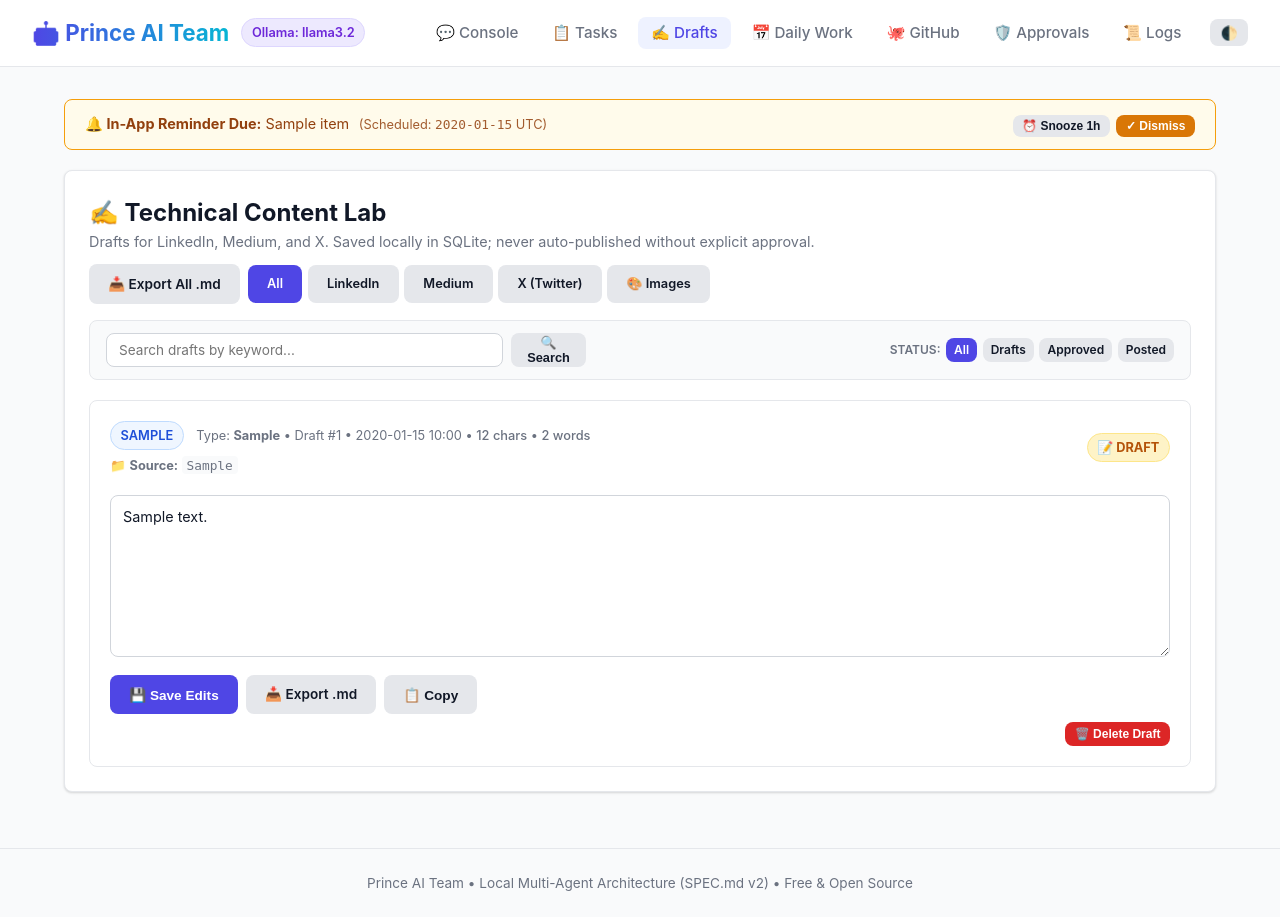
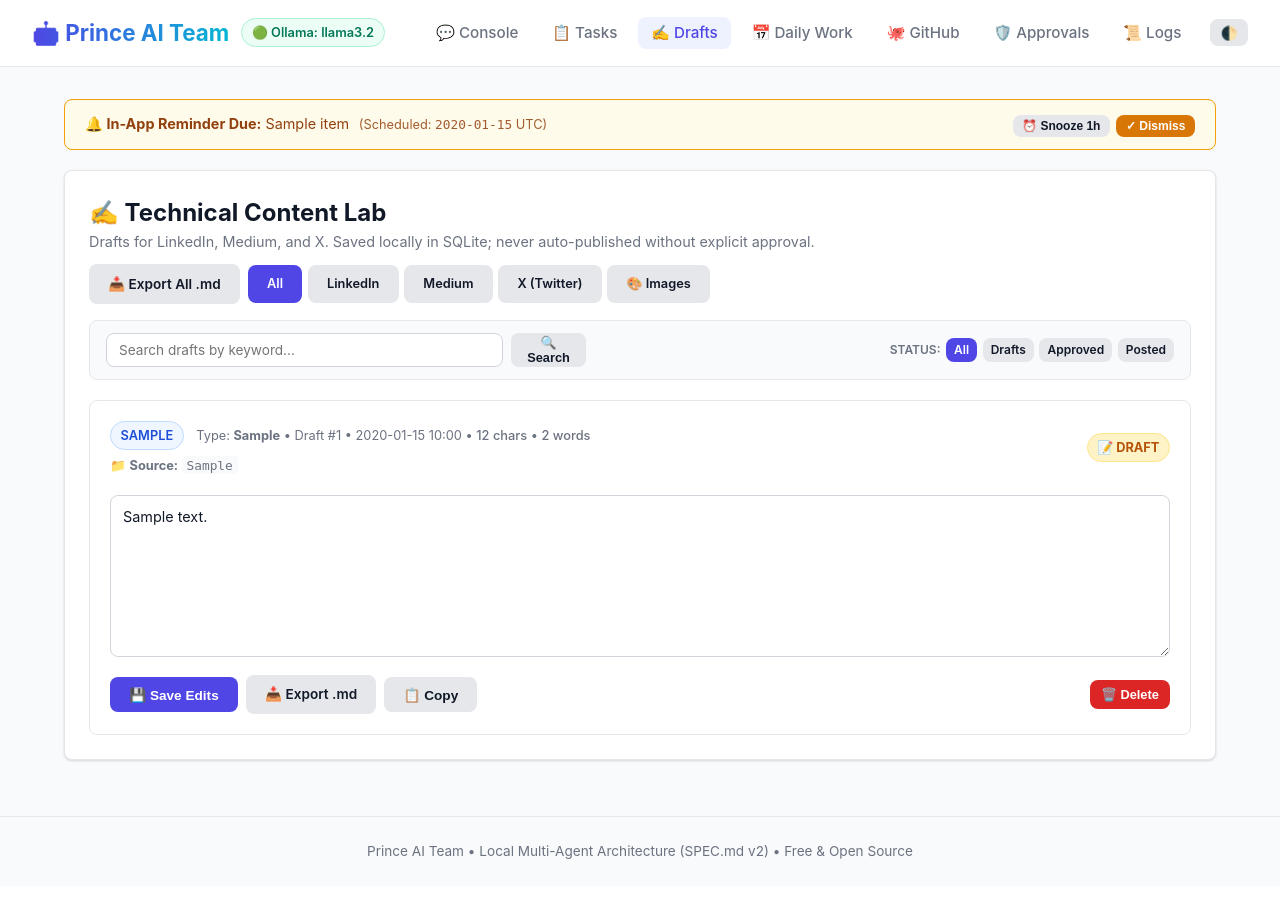
Before and after one commit to p4prince2/job-agent-local, a FastAPI app: page /drafts in a window 1280 px wide. After the commit the page ends 859 px from the top, so only its background shows below. Run offline with FastAPI, Linux system fonts and the light colour scheme; tables that the repository leaves empty hold one stand-in row (values such as "Sample post"); a database or web service that is not in the repository returns one stand-in record (values such as "Sample title"); data that the repository does not hold is empty; some libraries are stand-ins or nearby versions.

Commit message:
fix: eliminate nested draft forms, polish dark mode contrast, record work completed_at, and add live HTMX health badge

```diff
--- a/dashboard/static/style.css
+++ b/dashboard/static/style.css
@@ -4,10 +4,14 @@
   --primary-hover: #4338CA;
   --bg: #F9FAFB;
   --surface: #FFFFFF;
+  --surface-alt: #F8FAFC;
   --text: #111827;
   --text-muted: #6B7280;
   --border: #E5E7EB;
   --border-strong: #D1D5DB;
+  --nav-active-bg: #EEF2FF;
+  --info-bg: #EEF2FF;
+  --info-text: #4F46E5;
   --success-bg: #ECFDF5;
   --success-text: #065F46;
   --warning-bg: #FFFBEB;
@@ -23,10 +27,14 @@
   --primary-hover: #4F46E5;
   --bg: #0B0F19;
   --surface: #1E293B;
+  --surface-alt: #0F172A;
   --text: #F8FAFC;
   --text-muted: #94A3B8;
   --border: #334155;
   --border-strong: #475569;
+  --nav-active-bg: #312E81;
+  --info-bg: #1E1B4B;
+  --info-text: #A5B4FC;
   --success-bg: #064E3B;
   --success-text: #A7F3D0;
   --warning-bg: #78350F;
@@ -94,7 +102,7 @@ header {
 
 .nav-links a:hover, .nav-links a.active {
   color: var(--primary);
-  background-color: #EEF2FF;
+  background-color: var(--nav-active-bg);
 }
 
 .badge-counter {
@@ -218,7 +226,7 @@ th, td {
 }
 
 th {
-  background-color: #F9FAFB;
+  background-color: var(--surface-alt);
   font-weight: 600;
   color: var(--text-muted);
 }
--- a/dashboard/templates/approvals.html
+++ b/dashboard/templates/approvals.html
@@ -13,12 +13,12 @@
   {% if pending_approvals %}
   <div style="display: flex; flex-direction: column; gap: 1rem; margin-bottom: 2rem;">
     {% for app in pending_approvals %}
-    <div id="approval-card-{{ app.id }}" style="border: 2px solid #F87171; background: #FEF2F2; padding: 1.25rem; border-radius: 8px;">
+    <div id="approval-card-{{ app.id }}" style="border: 2px solid #F87171; background: var(--danger-bg); padding: 1.25rem; border-radius: 8px;">
       <div style="display: flex; justify-content: space-between; align-items: flex-start;">
         <div>
           <span class="badge badge-automation" style="font-size: 0.85rem;">{{ app.action_type }}</span>
-          <span style="font-size: 0.85rem; color: #991B1B; margin-left: 0.5rem;">Requested by <strong>{{ app.requested_by_agent }}</strong></span>
-          <h4 style="margin-top: 0.5rem; color: #111827;">{{ app.description }}</h4>
+          <span style="font-size: 0.85rem; color: var(--danger-text); margin-left: 0.5rem;">Requested by <strong>{{ app.requested_by_agent }}</strong></span>
+          <h4 style="margin-top: 0.5rem; color: var(--text);">{{ app.description }}</h4>
         </div>
         <span class="badge badge-daily" style="text-transform: uppercase;">Awaiting Prince's Approval</span>
       </div>
--- a/dashboard/templates/base.html
+++ b/dashboard/templates/base.html
@@ -28,7 +28,7 @@
   <header>
     <div class="brand">
       <h1>🤖 Prince AI Team</h1>
-      <span class="badge badge-supervisor">{{ (llm_provider_name or 'ollama')|title }}: {{ llm_model or 'llama3.2' }}</span>
+      <span class="badge badge-supervisor" hx-get="/api/health-badge" hx-trigger="load" hx-swap="outerHTML">{{ (llm_provider_name or 'ollama')|title }}: {{ llm_model or 'llama3.2' }}</span>
     </div>
     <div style="display: flex; align-items: center; gap: 1rem;">
       <nav>
--- a/dashboard/templates/drafts.html
+++ b/dashboard/templates/drafts.html
@@ -81,22 +81,23 @@
         </div>
       </div>
 
-      <form action="/drafts/update/{{ d.id }}" method="POST">
+      <form id="draft-form-{{ d.id }}" action="/drafts/update/{{ d.id }}" method="POST">
         <textarea name="content" rows="8" style="font-family: inherit; font-size: 0.9rem; width: 100%;" required>{{ d.content }}</textarea>
+      </form>
       <div style="margin-top: 0.75rem; display: flex; justify-content: space-between; align-items: center; flex-wrap: wrap; gap: 0.5rem;">
-          <div style="display: flex; gap: 0.5rem;">
-            <button type="submit" class="btn btn-primary" style="font-size: 0.85rem;">💾 Save Edits</button>
+        <div style="display: flex; gap: 0.5rem; align-items: center;">
+          <button type="submit" form="draft-form-{{ d.id }}" class="btn btn-primary" style="font-size: 0.85rem;">💾 Save Edits</button>
           <a href="/drafts/export/{{ d.id }}" class="btn btn-secondary" style="font-size: 0.85rem; text-decoration: none;">
             📥 Export .md
           </a>
-            <button type="button" class="btn btn-secondary" style="font-size: 0.85rem;" onclick="navigator.clipboard.writeText(this.form.content.value); alert('Copied to clipboard!');">
+          <button type="button" class="btn btn-secondary" style="font-size: 0.85rem;" onclick="navigator.clipboard.writeText(document.getElementById('draft-form-{{ d.id }}').content.value); const btn = this; btn.textContent = '✅ Copied!'; setTimeout(() => { btn.textContent = '📋 Copy'; }, 1500);">
             📋 Copy
           </button>
         </div>
         <div style="display: flex; gap: 0.5rem; align-items: center;">
           {% if d.status == 'draft' %}
           <form action="/drafts/request-approval/{{ d.id }}" method="POST" style="margin: 0;">
-              <button type="submit" class="btn btn-secondary" style="font-size: 0.8rem; background: #EDE9FE; color: #6D28D9; border: 1px solid #DDD6FE;">
+            <button type="submit" class="btn btn-secondary" style="font-size: 0.8rem; background: var(--info-bg); color: var(--info-text); border: 1px solid var(--border);">
               🛡️ Request Publish Approval
             </button>
           </form>
@@ -107,17 +108,15 @@
             </button>
           </form>
           {% endif %}
-          </div>
-        </div>
-      </form>
-
           <form action="/drafts/delete/{{ d.id }}" method="POST"
                 hx-post="/drafts/delete/{{ d.id }}"
                 hx-target="#draft-card-{{ d.id }}"
                 hx-swap="outerHTML swap:300ms"
-            style="margin-top: 0.5rem; display: flex; justify-content: flex-end;" onsubmit="return confirm('Delete this draft?');">
-        <button type="submit" class="btn btn-danger" style="font-size: 0.75rem; padding: 0.3rem 0.6rem;">🗑️ Delete Draft</button>
+                style="margin: 0;" onsubmit="return confirm('Delete this draft?');">
+            <button type="submit" class="btn btn-danger" style="font-size: 0.8rem; padding: 0.45rem 0.7rem;">🗑️ Delete</button>
           </form>
+        </div>
+      </div>
     </div>
     {% else %}
     <div style="text-align: center; color: var(--text-muted); padding: 3rem;">
--- a/dashboard/templates/index.html
+++ b/dashboard/templates/index.html
@@ -4,8 +4,8 @@
 
 {% block content %}
 {% if pending_approvals_count and pending_approvals_count > 0 %}
-<div style="background: #FEF2F2; border: 1px solid #F87171; border-radius: 8px; padding: 0.85rem 1.25rem; margin-bottom: 1.25rem; display: flex; justify-content: space-between; align-items: center;">
-  <div style="color: #991B1B; font-size: 0.9rem;">
+<div style="background: var(--danger-bg); border: 1px solid #F87171; border-radius: 8px; padding: 0.85rem 1.25rem; margin-bottom: 1.25rem; display: flex; justify-content: space-between; align-items: center;">
+  <div style="color: var(--danger-text); font-size: 0.9rem;">
     <strong>⚠️ {{ pending_approvals_count }} Action{{ 's' if pending_approvals_count > 1 else '' }} Awaiting Approval:</strong>
     An agent requested a sensitive or destructive action that requires your explicit confirmation before proceeding.
   </div>
--- a/dashboard/templates/partials/task_card.html
+++ b/dashboard/templates/partials/task_card.html
@@ -44,7 +44,7 @@
   <h4 style="font-size: 0.9rem; margin-bottom: 0.5rem; color: var(--text-muted);">AGENT EXECUTION TRACE:</h4>
   <div style="display: flex; flex-direction: column; gap: 0.75rem;">
     {% for run in task.agent_runs %}
-    <div style="background: #F8FAFC; border: 1px solid var(--border); padding: 0.75rem; border-radius: 6px;">
+    <div style="background: var(--surface-alt); border: 1px solid var(--border); padding: 0.75rem; border-radius: 6px;">
       <div style="display: flex; justify-content: space-between;">
         <strong>{{ run.agent_name }}</strong>
         <span class="badge {% if run.status == 'completed' %}badge-content{% elif run.status == 'failed' %}badge-automation{% else %}badge-daily{% endif %}">
@@ -58,13 +58,13 @@
     {% endfor %}
   </div>
   {% elif task.status == 'running' %}
-  <div style="padding: 1rem; text-align: center; color: var(--text-muted); font-size: 0.9rem; background: #F8FAFC; border-radius: 6px;">
+  <div style="padding: 1rem; text-align: center; color: var(--text-muted); font-size: 0.9rem; background: var(--surface-alt); border-radius: 6px;">
     🤖 Supervisor is coordinating agents and initiating execution...
   </div>
   {% endif %}
 
   {% if task.executive_summary %}
-  <div style="margin-top: 1.25rem; padding: 1rem; background: #EEF2FF; border-left: 4px solid var(--primary); border-radius: 4px;">
+  <div style="margin-top: 1.25rem; padding: 1rem; background: var(--info-bg); border-left: 4px solid var(--primary); border-radius: 4px;">
     <h4 style="color: var(--primary); margin-bottom: 0.25rem;">👑 Supervisor Executive Summary:</h4>
     <p style="white-space: pre-wrap; font-size: 0.95rem; line-height: 1.6;">{{ task.executive_summary }}</p>
   </div>
--- a/main.py
+++ b/main.py
@@ -195,6 +195,22 @@ def system_status_endpoint(db: Session = Depends(get_db)):
         "pending_approvals": pending_approvals,
         "timestamp": datetime.now(timezone.utc).isoformat()
     }
+
+
+@app.get("/api/health-badge", response_class=HTMLResponse)
+def health_badge_endpoint():
+    """HTMX partial reporting live LLM provider connectivity."""
+    info = default_provider.check_status()
+    model = info.get("model") or OLLAMA_MODEL
+    if info.get("online"):
+        models_count = len(info.get("available_models", []))
+        title = f"{info.get('message', 'Online')} ({models_count} local models)" if models_count else info.get("message", "Online")
+        return HTMLResponse(
+            f'<span class="badge badge-content" hx-get="/api/health-badge" hx-trigger="every 30s" hx-swap="outerHTML" title="{title}">🟢 {LLM_PROVIDER.title()}: {model}</span>'
+        )
+    return HTMLResponse(
+        f'<span class="badge badge-automation" hx-get="/api/health-badge" hx-trigger="every 30s" hx-swap="outerHTML" title="{info.get("message", "Offline")}">🔴 {LLM_PROVIDER.title()} Offline ({model})</span>'
+    )
 
 
 # ----------------------------------------------------------------------
@@ -492,13 +508,14 @@ def toggle_work_item(request: Request, item_id: int, db: Session = Depends(get_d
     item = db.query(WorkItem).filter(WorkItem.id == item_id).first()
     if item:
         item.status = "done" if item.status != "done" else "todo"
+        item.completed_at = datetime.now(timezone.utc) if item.status == "done" else None
         db.commit()
         db.refresh(item)
     if request.headers.get("HX-Request") and item:
         is_done = item.status == "done"
         checked = "checked" if is_done else ""
         line_style = "text-decoration: line-through; color: var(--text-muted);" if is_done else "font-weight: 600;"
-        bg_style = "#F8FAFC" if is_done else "var(--surface)"
+        bg_style = "var(--surface-alt)" if is_done else "var(--surface)"
         badge_cls = "badge-content" if is_done else "badge-daily"
         subtask_style = "margin-left: 1.5rem; border-left: 3px solid var(--primary);" if item.parent_id else ""
         subtask_prefix = '<span style="color: var(--primary); font-size: 0.85rem; margin-right: 0.2rem;">↳</span>' if item.parent_id else ""
```
Also changed, not shown: dashboard/templates/work.html (+4 -4 lines), tests/test_routes.py (+65 -0 lines). Lines whose indentation alone changed are shown as unchanged.
